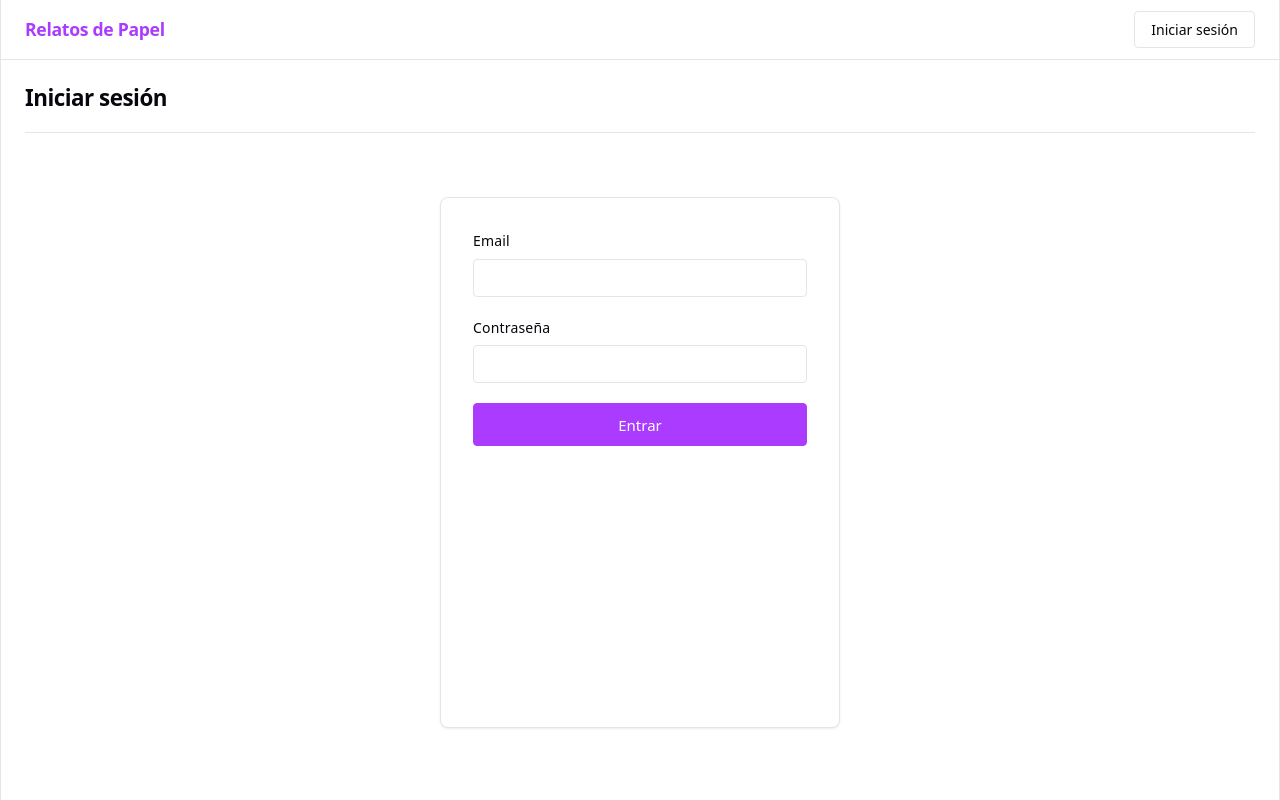
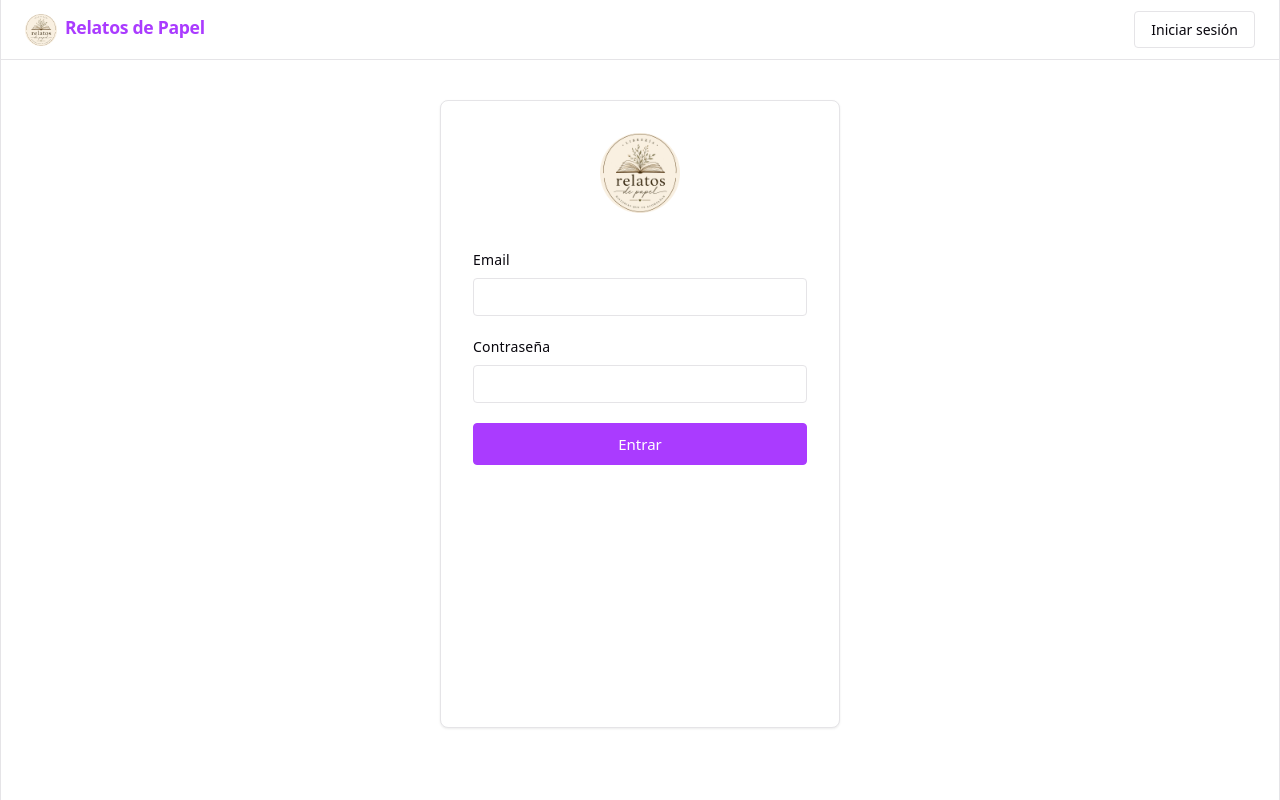
Before and after one commit to Josebarcena/LibraryReact, a React (Vite) app: page /login in a window 1280 px wide. Built offline with nearby package versions, Linux system fonts and the light colour scheme.

Commit message:
Readme y logo introducido

```diff
--- a/src/components/Header.jsx
+++ b/src/components/Header.jsx
@@ -1,5 +1,6 @@
 import { useNavigate } from 'react-router-dom'
 import { useAuth } from '../context/AuthContext'
+import logo from '../assets/Relatos_de_papel_logo.png'
 
 function Header() {
     const { user, logout } = useAuth()
@@ -13,6 +14,7 @@ function Header() {
     return (
         <header className="site-header">
             <span onClick={() => navigate('/home')} style={{ cursor: 'pointer' }}>
+                <img src={logo} alt="Logo" style={{ height: '2rem', verticalAlign: 'middle', marginRight: '0.5rem' }} />
                 Relatos de Papel
             </span>
 
--- a/src/pages/LandingPage.jsx
+++ b/src/pages/LandingPage.jsx
@@ -1,6 +1,7 @@
 import { useEffect } from 'react'
 import { useNavigate } from 'react-router-dom'
 import { useAuth } from '../context/AuthContext'
+import logo from '../assets/Relatos_de_papel_logo.png'
 
 function LandingPage() {
     const { user } = useAuth()
@@ -16,6 +17,8 @@ function LandingPage() {
         <div className="landing-page">
             <h1>Bienvenido a Relatos de Papel</h1>
 
+            <img src={logo} alt="Logo" style={{ display: 'block', margin: '1rem auto', height: '8rem' }} />
+
             <button onClick={() => navigate('/login')}>
                 Iniciar sesión
             </button>
--- a/src/pages/LoginPage.jsx
+++ b/src/pages/LoginPage.jsx
@@ -2,6 +2,7 @@ import { useState } from 'react'
 import { useNavigate } from 'react-router-dom'
 import { useAuth } from '../context/AuthContext'
 import { users } from '../data/users'
+import logo from '../assets/Relatos_de_papel_logo.png'
 
 function LoginPage() {
     const [email, setEmail] = useState('')
@@ -29,12 +30,9 @@ function LoginPage() {
 
     return (
         <div className="app">
-            <header className="header">
-                <h1>Iniciar sesión</h1>
-            </header>
-
             <main>
                 <form onSubmit={handleSubmit}>
+                    <img src={logo} alt="Logo" style={{ display: 'block', margin: '0 auto 1rem', height: '5rem' }} />
                     <div>
                         <label>Email</label>
                         <input
```
Also changed, not shown: src/assets/Relatos_de_papel_logo.png (added), 1 other file (tests, documents, lock files or other folders).
